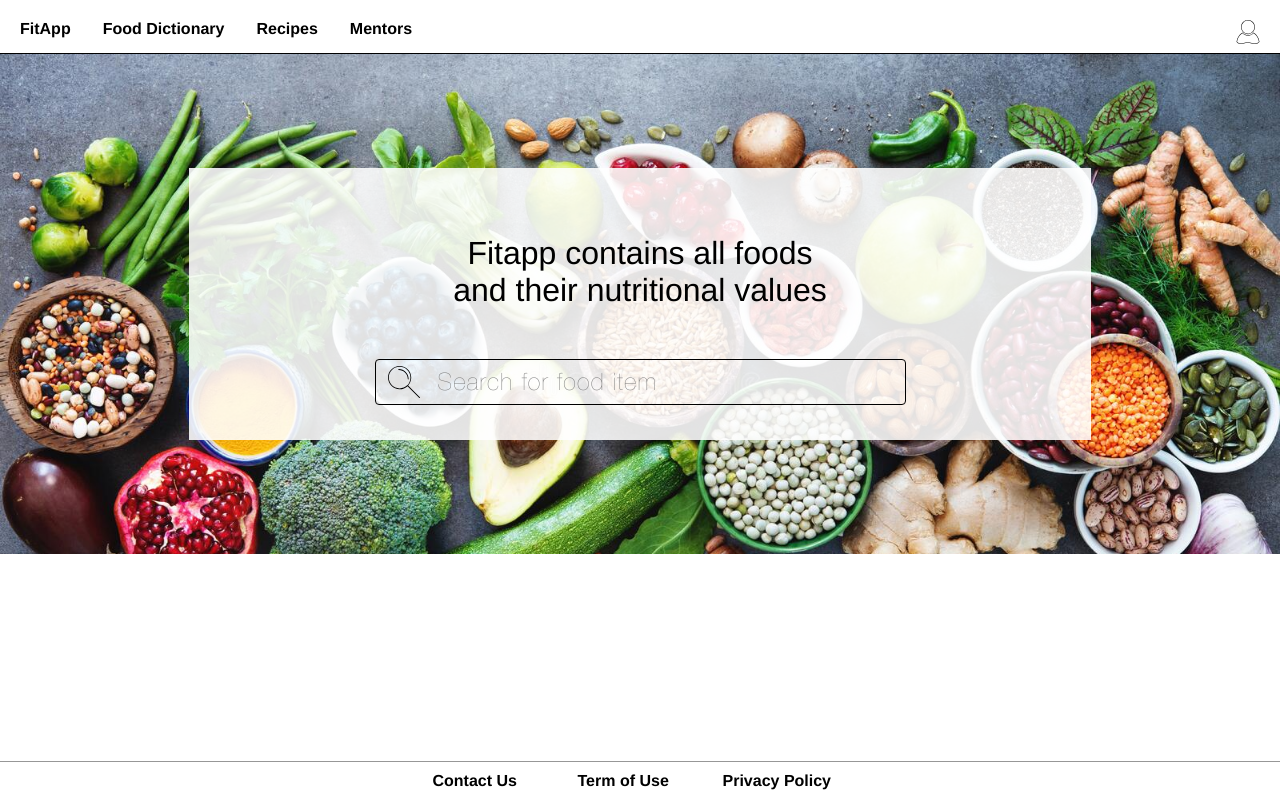
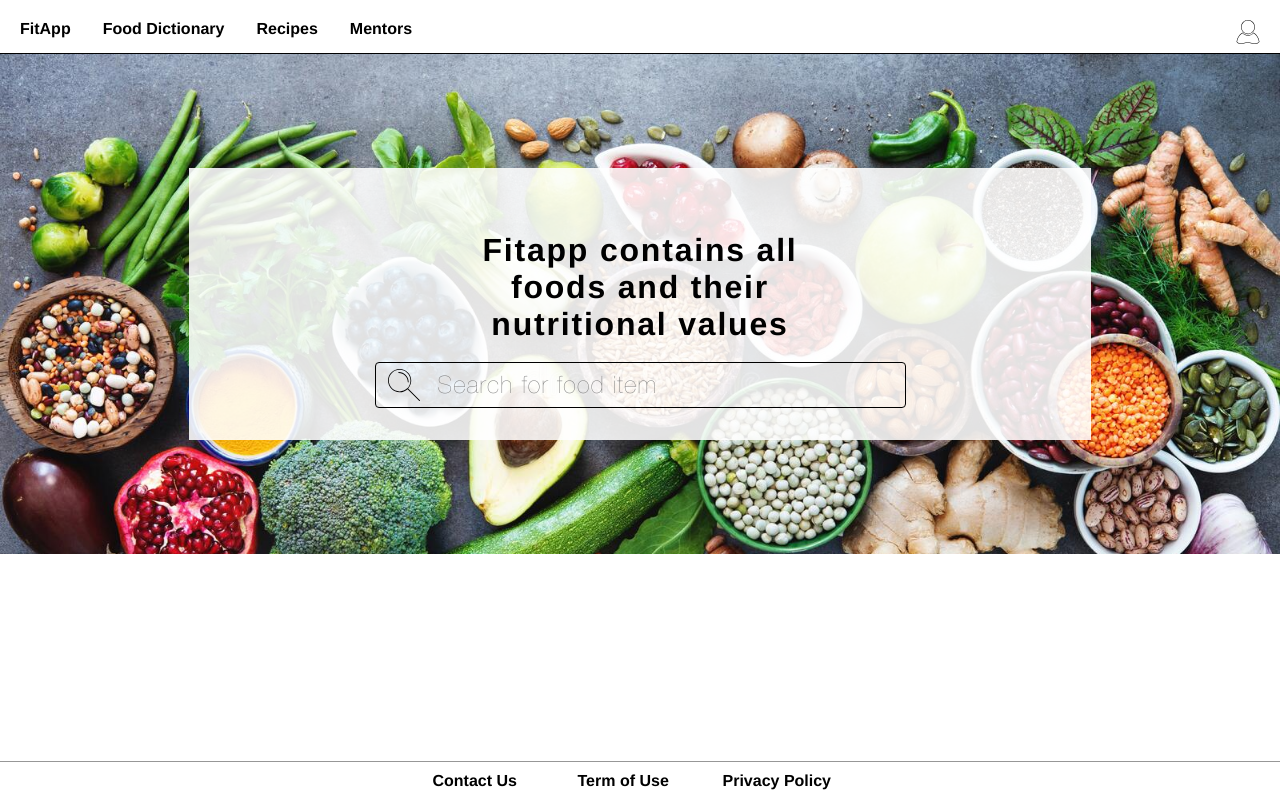
Before and after one commit to YaelAvioz/FitApp, an Angular app in the folder client/: page /food-dictionary-page in a window 1280 px wide. Built offline with nearby package versions, Linux system fonts and the light colour scheme.

Commit message:
change hero font style

```diff
--- a/client/src/app/components/hero/hero.component.scss
+++ b/client/src/app/components/hero/hero.component.scss
@@ -21,10 +21,9 @@
             width: 400px;
             height: 80px;
             text-align: center;
-            font-family: 'Helvetica Neue';
-            font-style: normal;
-            font-weight: 200;
+            font-weight: bold;
             font-size: 32px;
+            letter-spacing: 1.8px;
         }
     }
 
```
